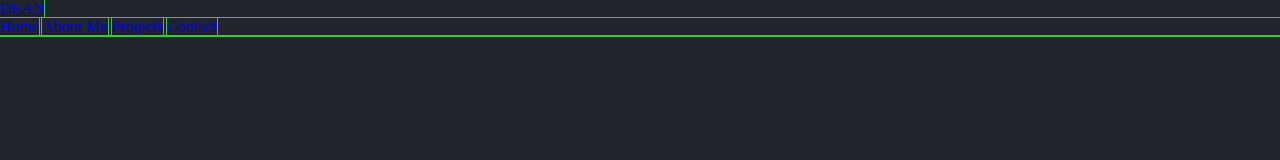
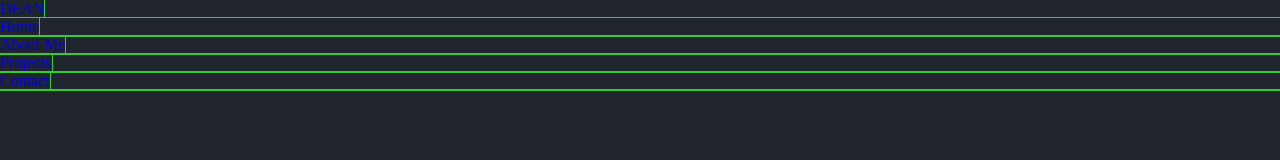
Before and after one commit to Deano1592/dean-ridgwell-portfolio, a plain HTML site: page index.html in a window 1280 px wide. Drawn offline with nearby package versions, Linux system fonts and the light colour scheme.

Commit message:
Structuring portfolio

```diff
--- a/index.html
+++ b/index.html
@@ -5,16 +5,22 @@
     <meta name="viewport" content="width=device-width, initial-scale=1.0" />
     <title>Dean Ridgwell Portfolio</title>
     <link rel="stylesheet" href="style.css" />
+    <link
+      href="https://unpkg.com/boxicons@2.1.4/css/boxicons.min.css"
+      rel="stylesheet"
+    />
   </head>
   <body>
     <!-- HEADER / NAVBAR -->
     <header>
-      <a href="#" class="logo">DEAN</a>
+      <a href="#" class="logo"><span>DEAN</span></a>
       <nav class="navbar">
-        <a href="#">Home</a>
-        <a href="#">About Me</a>
-        <a href="#">Projects</a>
-        <a href="#">Contact</a>
+        <ul>
+          <li><a href="#">Home</a></li>
+          <li><a href="#">About Me</a></li>
+          <li><a href="#">Projects</a></li>
+          <li><a href="#">Contact</a></li>
+        </ul>
       </nav>
     </header>
 
--- a/style.css
+++ b/style.css
@@ -3,12 +3,10 @@
   outline: 1px solid limegreen;
   padding: 0;
   margin: 0;
+  font-family: "poppins";
+  text-decoration: none;
 }
 
 body {
   background: #1f242d;
 }
-
-.header {
-  background: red;
-}
```
